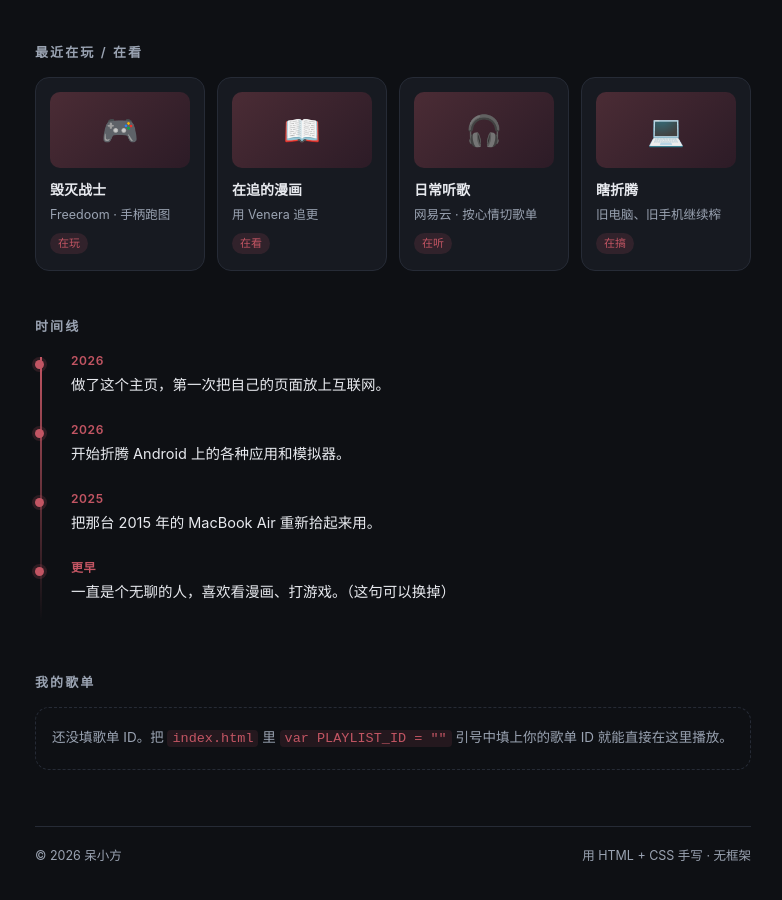
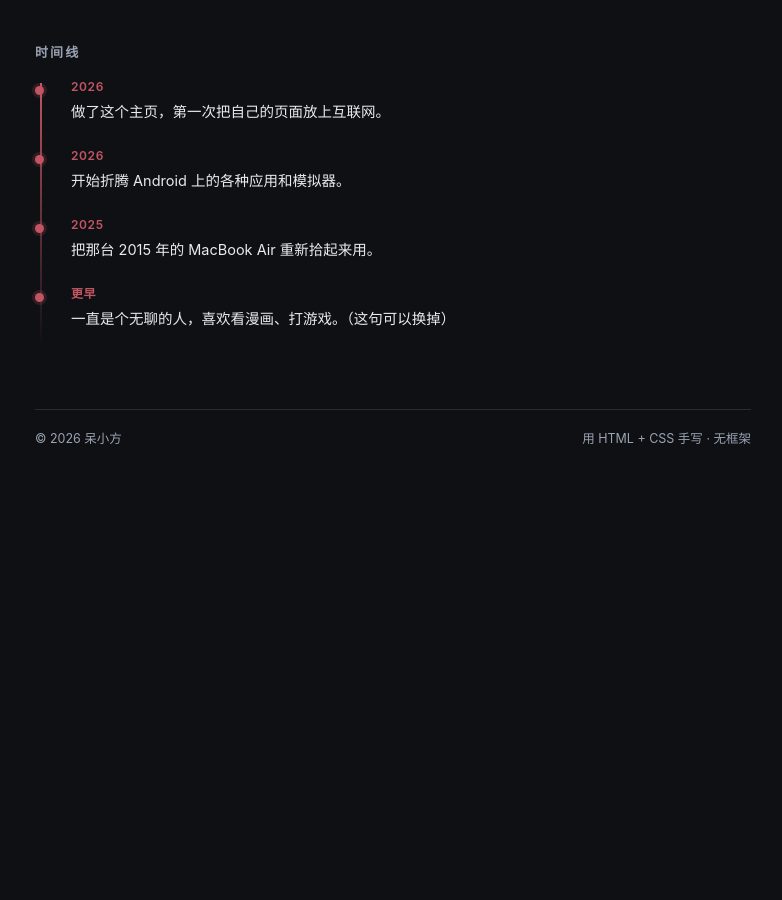
Before and after one commit to ffovo144/Home, a plain HTML site: page index.html in a window 1280 px wide. Shown: the part 656-1556 px from the top of the page, without its empty margins (247-1029 px from the left). After the commit the page ends 1170 px from the top, so only its background shows below. Drawn offline with Linux system fonts and the light colour scheme.

Commit message:
Update index.html

```diff
--- a/index.html
+++ b/index.html
@@ -180,41 +180,6 @@
     </a>
   </div>
 
-  <!-- ========= 修改处：最近在玩 / 在看 =========
-       一组 .item，每个三行：封面 emoji、标题 .t、备注 .s、可选标签 .badge
-       不想要的整块 <li>/<div> 删掉即可 -->
-  <h2>最近在玩 / 在看</h2>
-  <div class="recent">
-
-    <div class="item">
-      <div class="cover">🎮</div>
-      <span class="t">毁灭战士</span>
-      <span class="s">Freedoom · 手柄跑图</span>
-      <span class="badge">在玩</span>
-    </div>
-
-    <div class="item">
-      <div class="cover">📖</div>
-      <span class="t">在追的漫画</span>
-      <span class="s">用 Venera 追更</span>
-      <span class="badge">在看</span>
-    </div>
-
-    <div class="item">
-      <div class="cover">🎧</div>
-      <span class="t">日常听歌</span>
-      <span class="s">网易云 · 按心情切歌单</span>
-      <span class="badge">在听</span>
-    </div>
-
-    <div class="item">
-      <div class="cover">💻</div>
-      <span class="t">瞎折腾</span>
-      <span class="s">旧电脑、旧手机继续榨</span>
-      <span class="badge">在搞</span>
-    </div>
-
-  </div>
 
   <!-- ========= 修改处：时间线 =========
        每条 <li>：年份 + 一句话，从新到旧排 -->
@@ -238,16 +203,6 @@
     </li>
   </ul>
 
-  <!-- ========= 修改处：歌单 ID =========
-       把下面 PLAYLIST_ID 里的数字换成你自己的歌单 ID 就会自动显示播放器。
-       获取方法：网易云 → 我的 → 歌单 → 分享 → 复制链接，链接里 id=数字 的那串就是。
-       留空的话页面显示一行提示，不会出现空白框。 -->
-  <h2>我的歌单</h2>
-  <div id="playerBox">
-    <div class="hint" id="playerHint">
-      还没填歌单 ID。把 <code>index.html</code> 里 <code>var PLAYLIST_ID = ""</code> 引号中填上你的歌单 ID 就能直接在这里播放。
-    </div>
-  </div>
 
   <footer>
     <span>© <span id="year">2026</span> 呆小方</span>
@@ -279,24 +234,3 @@
       alert(mail);
     }
   });
-
-  /* ===== 歌单播放器：只改这一行 ===== */
-  var PLAYLIST_ID = '';   // ← 例：'1234567890'
-
-  (function () {
-    var box = document.getElementById('playerBox');
-    if (!PLAYLIST_ID) return;                 // 没填就保留提示文字
-    var wrap = document.createElement('div');
-    wrap.className = 'player';
-    var f = document.createElement('iframe');
-    f.src = 'https://music.163.com/outchain/player?type=0&id=' + PLAYLIST_ID + '&auto=0&height=430';
-    f.setAttribute('frameborder', '0');
-    f.setAttribute('loading', 'lazy');
-    f.title = '网易云歌单';
-    wrap.appendChild(f);
-    box.innerHTML = '';
-    box.appendChild(wrap);
-  })();
-</script>
-</body>
-</html>
```
